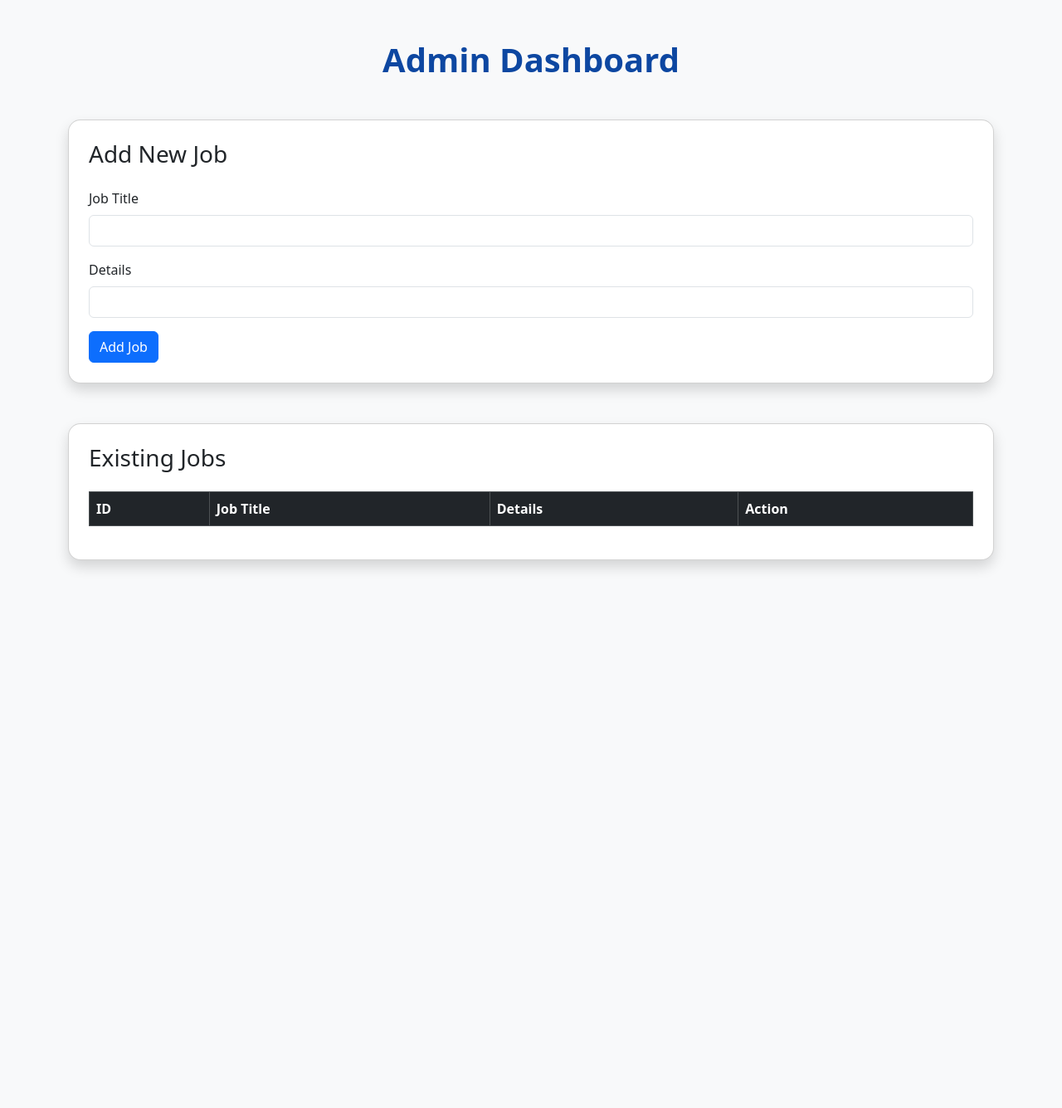
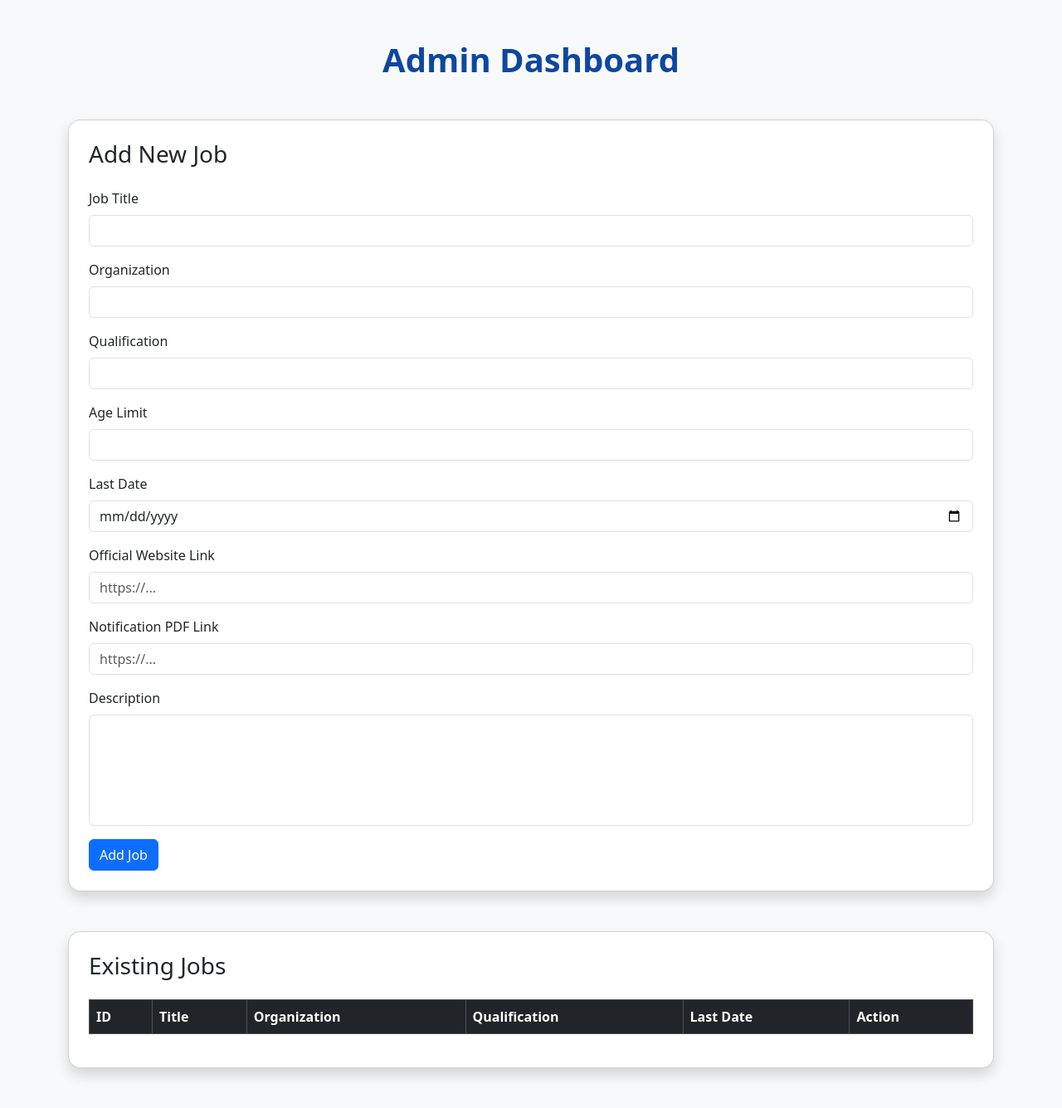
Before and after one commit to poojitha100/one-two-three-start, a Flask app: page /admin in a window 1280 px wide. Shown: the whole page at 83% size. Before the commit the page ends 686 px from the top, so only its background shows below. Run offline with Flask 3, Linux system fonts and the light colour scheme; data that the repository does not hold is empty.

Commit message:
Enhanced GovJobsHub with detailed job management and job details page

```diff
--- a/app.py
+++ b/app.py
@@ -12,58 +12,41 @@ try:
         port=3306
     )
 
-    print("✅ Database connected successfully!")
     cursor = db.cursor()
+
     cursor.execute("""
     CREATE TABLE IF NOT EXISTS jobs (
         id INT AUTO_INCREMENT PRIMARY KEY,
         title VARCHAR(255) NOT NULL,
-        details VARCHAR(255) NOT NULL
+        organization VARCHAR(255) NOT NULL,
+        qualification VARCHAR(255) NOT NULL,
+        age_limit VARCHAR(100) NOT NULL,
+        last_date DATE NOT NULL,
+        official_link VARCHAR(500) NOT NULL,
+        notification_link VARCHAR(500) NOT NULL,
+        description TEXT NOT NULL
     )
     """)
 
     db.commit()
 
+    print("✅ Database connected successfully!")
     print("✅ Jobs table created successfully!")
 
 except Exception as e:
     print("❌ Database connection failed!")
     print(e)
 
+
 @app.route("/")
 def index():
-    cursor.execute("SELECT title, details FROM jobs")
-    rows = cursor.fetchall()
 
-    jobs = []
+    cursor.execute("""
+        SELECT id,title,organization,last_date
+        FROM jobs
+        ORDER BY last_date
+    """)
 
-    for row in rows:
-        jobs.append({
-            "title": row[0],
-            "Details": row[1]
-        })
-
-    return render_template("index.html", jobs=jobs)
-
-@app.route("/api/jobs")
-def list_jobs():
-    cursor.execute("SELECT title, details FROM jobs")
-    rows = cursor.fetchall()
-
-    jobs = []
-
-    for row in rows:
-        jobs.append({
-            "title": row[0],
-            "Details": row[1]
-        })
-
-    return jsonify(jobs)
-
-@app.route("/admin")
-def admin():
-
-    cursor.execute("SELECT id, title, details FROM jobs")
     rows = cursor.fetchall()
 
     jobs = []
@@ -72,7 +55,84 @@ def admin():
         jobs.append({
             "id": row[0],
             "title": row[1],
-            "details": row[2]
+            "organization": row[2],
+            "last_date": row[3]
+        })
+
+    return render_template("index.html", jobs=jobs)
+
+
+@app.route("/job/<int:id>")
+def job_details(id):
+
+    cursor.execute("""
+        SELECT *
+        FROM jobs
+        WHERE id=%s
+    """, (id,))
+
+    row = cursor.fetchone()
+
+    job = {
+        "id": row[0],
+        "title": row[1],
+        "organization": row[2],
+        "qualification": row[3],
+        "age_limit": row[4],
+        "last_date": row[5],
+        "official_link": row[6],
+        "notification_link": row[7],
+        "description": row[8]
+    }
+
+    return render_template("job_details.html", job=job)
+
+
+@app.route("/api/jobs")
+def api_jobs():
+
+    cursor.execute("SELECT * FROM jobs")
+
+    rows = cursor.fetchall()
+
+    jobs = []
+
+    for row in rows:
+        jobs.append({
+            "id": row[0],
+            "title": row[1],
+            "organization": row[2],
+            "qualification": row[3],
+            "age_limit": row[4],
+            "last_date": str(row[5]),
+            "official_link": row[6],
+            "notification_link": row[7],
+            "description": row[8]
+        })
+
+    return jsonify(jobs)
+
+
+@app.route("/admin")
+def admin():
+
+    cursor.execute("SELECT * FROM jobs")
+
+    rows = cursor.fetchall()
+
+    jobs = []
+
+    for row in rows:
+        jobs.append({
+            "id": row[0],
+            "title": row[1],
+            "organization": row[2],
+            "qualification": row[3],
+            "age_limit": row[4],
+            "last_date": row[5],
+            "official_link": row[6],
+            "notification_link": row[7],
+            "description": row[8]
         })
 
     return render_template("admin.html", jobs=jobs)
@@ -81,34 +141,47 @@ def admin():
 @app.route("/add-job", methods=["POST"])
 def add_job():
 
-    title = request.form["title"]
-    details = request.form["details"]
+    cursor.execute("""
+        INSERT INTO jobs
+        (title,organization,qualification,age_limit,last_date,
+        official_link,notification_link,description)
 
-    cursor.execute(
-        "INSERT INTO jobs (title, details) VALUES (%s, %s)",
-        (title, details)
-    )
+        VALUES (%s,%s,%s,%s,%s,%s,%s,%s)
+    """, (
+
+        request.form["title"],
+        request.form["organization"],
+        request.form["qualification"],
+        request.form["age_limit"],
+        request.form["last_date"],
+        request.form["official_link"],
+        request.form["notification_link"],
+        request.form["description"]
+
+    ))
 
     db.commit()
 
-    return redirect("/")
-@app.route("/delete-job/<int:id>")
-def delete_job(id):
+    return redirect("/admin")
 
-    cursor.execute("DELETE FROM jobs WHERE id=%s", (id,))
-    db.commit()
 
-    return redirect("/admin")
 @app.route("/edit-job/<int:id>")
 def edit_job(id):
 
-    cursor.execute("SELECT id, title, details FROM jobs WHERE id=%s", (id,))
+    cursor.execute("SELECT * FROM jobs WHERE id=%s", (id,))
+
     row = cursor.fetchone()
 
     job = {
         "id": row[0],
         "title": row[1],
-        "details": row[2]
+        "organization": row[2],
+        "qualification": row[3],
+        "age_limit": row[4],
+        "last_date": row[5],
+        "official_link": row[6],
+        "notification_link": row[7],
+        "description": row[8]
     }
 
     return render_template("edit_job.html", job=job)
@@ -117,13 +190,41 @@ def edit_job(id):
 @app.route("/update-job/<int:id>", methods=["POST"])
 def update_job(id):
 
-    title = request.form["title"]
-    details = request.form["details"]
+    cursor.execute("""
+        UPDATE jobs
+        SET
+            title=%s,
+            organization=%s,
+            qualification=%s,
+            age_limit=%s,
+            last_date=%s,
+            official_link=%s,
+            notification_link=%s,
+            description=%s
+        WHERE id=%s
+    """, (
 
-    cursor.execute(
-        "UPDATE jobs SET title=%s, details=%s WHERE id=%s",
-        (title, details, id)
-    )
+        request.form["title"],
+        request.form["organization"],
+        request.form["qualification"],
+        request.form["age_limit"],
+        request.form["last_date"],
+        request.form["official_link"],
+        request.form["notification_link"],
+        request.form["description"],
+        id
+
+    ))
+
+    db.commit()
+
+    return redirect("/admin")
+
+
+@app.route("/delete-job/<int:id>")
+def delete_job(id):
+
+    cursor.execute("DELETE FROM jobs WHERE id=%s", (id,))
 
     db.commit()
 
--- a/templates/admin.html
+++ b/templates/admin.html
@@ -1,6 +1,8 @@
 <!DOCTYPE html>
 <html>
+
 <head>
+
     <title>Admin Dashboard</title>
 
     <meta name="viewport" content="width=device-width, initial-scale=1">
@@ -8,6 +10,7 @@
     <link href="https://cdn.jsdelivr.net/npm/bootstrap@5.3.7/dist/css/bootstrap.min.css" rel="stylesheet">
 
     <style>
+
         body{
             background:#f8f9fa;
         }
@@ -21,68 +24,186 @@
             font-weight:bold;
         }
 
+        textarea{
+            resize:none;
+        }
+
         .table td,
         .table th{
-            vertical-align: middle;
+            vertical-align:middle;
         }
+
     </style>
+
 </head>
 
 <body>
 
 <div class="container py-5">
 
-    <h1 class="text-center mb-5">Admin Dashboard</h1>
+    <h1 class="text-center mb-5">
+        Admin Dashboard
+    </h1>
 
-    <!-- Add Job Card -->
+    <!-- Add Job -->
+
     <div class="card shadow p-4">
 
-        <h3 class="mb-4">Add New Job</h3>
+        <h3 class="mb-4">
+            Add New Job
+        </h3>
 
         <form action="/add-job" method="POST">
 
             <div class="mb-3">
-                <label class="form-label">Job Title</label>
+
+                <label class="form-label">
+                    Job Title
+                </label>
 
                 <input
                     type="text"
                     class="form-control"
                     name="title"
                     required>
+
             </div>
 
             <div class="mb-3">
-                <label class="form-label">Details</label>
+
+                <label class="form-label">
+                    Organization
+                </label>
 
                 <input
                     type="text"
                     class="form-control"
-                    name="details"
+                    name="organization"
                     required>
+
             </div>
 
-            <button type="submit" class="btn btn-primary">
+            <div class="mb-3">
+
+                <label class="form-label">
+                    Qualification
+                </label>
+
+                <input
+                    type="text"
+                    class="form-control"
+                    name="qualification"
+                    required>
+
+            </div>
+
+            <div class="mb-3">
+
+                <label class="form-label">
+                    Age Limit
+                </label>
+
+                <input
+                    type="text"
+                    class="form-control"
+                    name="age_limit"
+                    required>
+
+            </div>
+
+            <div class="mb-3">
+
+                <label class="form-label">
+                    Last Date
+                </label>
+
+                <input
+                    type="date"
+                    class="form-control"
+                    name="last_date"
+                    required>
+
+            </div>
+
+            <div class="mb-3">
+
+                <label class="form-label">
+                    Official Website Link
+                </label>
+
+                <input
+                    type="url"
+                    class="form-control"
+                    name="official_link"
+                    placeholder="https://..."
+                    required>
+
+            </div>
+
+            <div class="mb-3">
+
+                <label class="form-label">
+                    Notification PDF Link
+                </label>
+
+                <input
+                    type="url"
+                    class="form-control"
+                    name="notification_link"
+                    placeholder="https://..."
+                    required>
+
+            </div>
+
+            <div class="mb-3">
+
+                <label class="form-label">
+                    Description
+                </label>
+
+                <textarea
+                    class="form-control"
+                    rows="5"
+                    name="description"
+                    required></textarea>
+
+            </div>
+
+            <button
+                type="submit"
+                class="btn btn-primary">
+
                 Add Job
+
             </button>
 
         </form>
 
     </div>
 
-    <!-- Existing Jobs Card -->
+    <!-- Existing Jobs -->
+
     <div class="card shadow mt-5 p-4">
 
-        <h3 class="mb-4">Existing Jobs</h3>
+        <h3 class="mb-4">
+            Existing Jobs
+        </h3>
+
+        <div class="table-responsive">
 
             <table class="table table-bordered table-hover">
 
                 <thead class="table-dark">
 
                     <tr>
+
                         <th>ID</th>
-                    <th>Job Title</th>
-                    <th>Details</th>
+                        <th>Title</th>
+                        <th>Organization</th>
+                        <th>Qualification</th>
+                        <th>Last Date</th>
                         <th>Action</th>
+
                     </tr>
 
                 </thead>
@@ -97,18 +218,25 @@
 
                         <td>{{ job['title'] }}</td>
 
-                    <td>{{ job['details'] }}</td>
+                        <td>{{ job['organization'] }}</td>
+
+                        <td>{{ job['qualification'] }}</td>
+
+                        <td>{{ job['last_date'] }}</td>
 
                         <td>
 
-                        <a href="/edit-job/{{ job['id'] }}" class="btn btn-warning btn-sm">
+                            <a href="/edit-job/{{ job['id'] }}"
+                               class="btn btn-warning btn-sm">
                                 Edit
                             </a>
 
                             <a href="/delete-job/{{ job['id'] }}"
                                class="btn btn-danger btn-sm"
                                onclick="return confirm('Are you sure you want to delete this job?')">
+
                                 Delete
+
                             </a>
 
                         </td>
@@ -125,5 +253,8 @@
 
     </div>
 
+</div>
+
 </body>
+
 </html>
```
Also changed, not shown: templates/edit_job.html (+124 -7 lines), templates/index.html (+33 -8 lines), templates/job_details.html (added, +114 -0 lines). Lines whose indentation alone changed are shown as unchanged.
